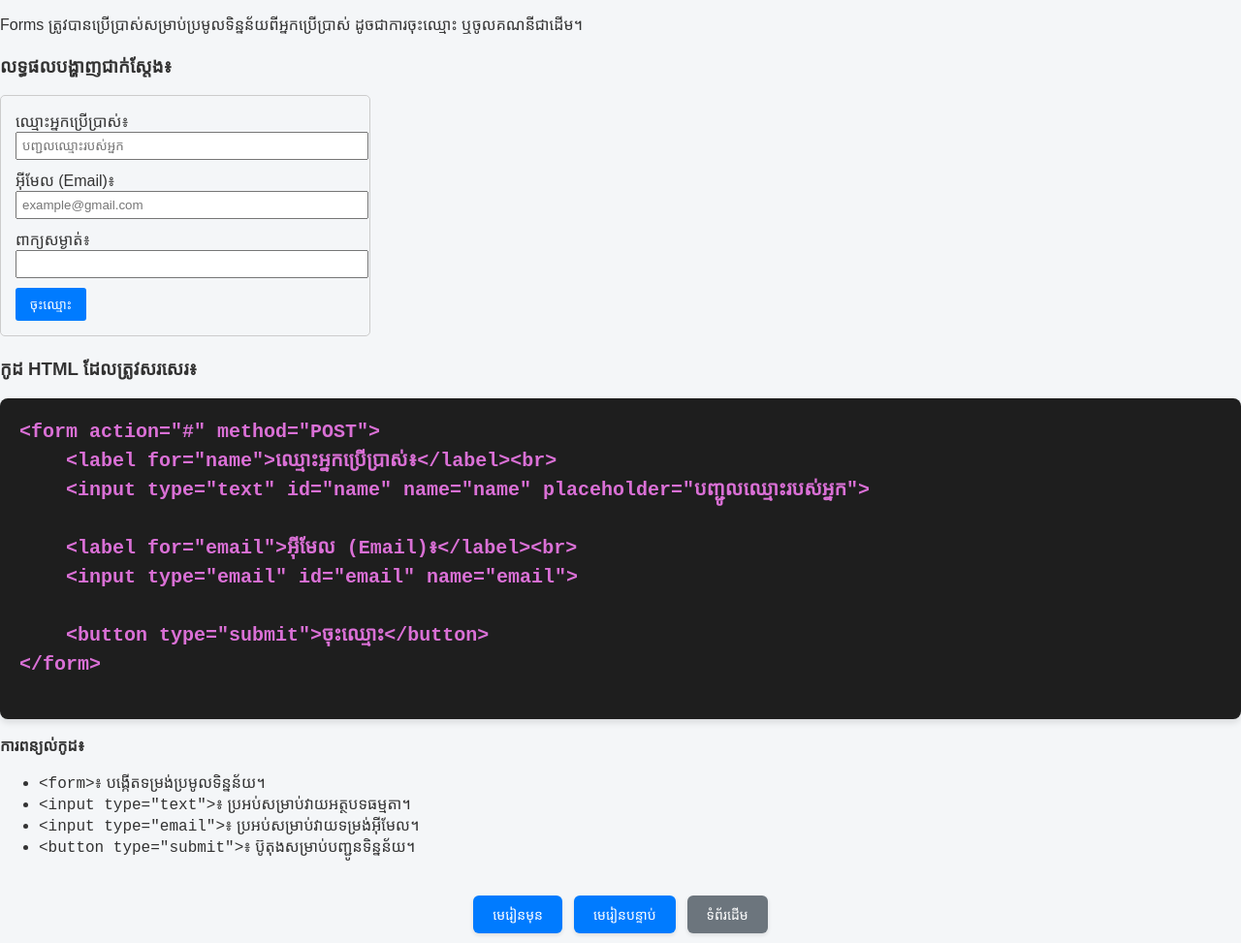
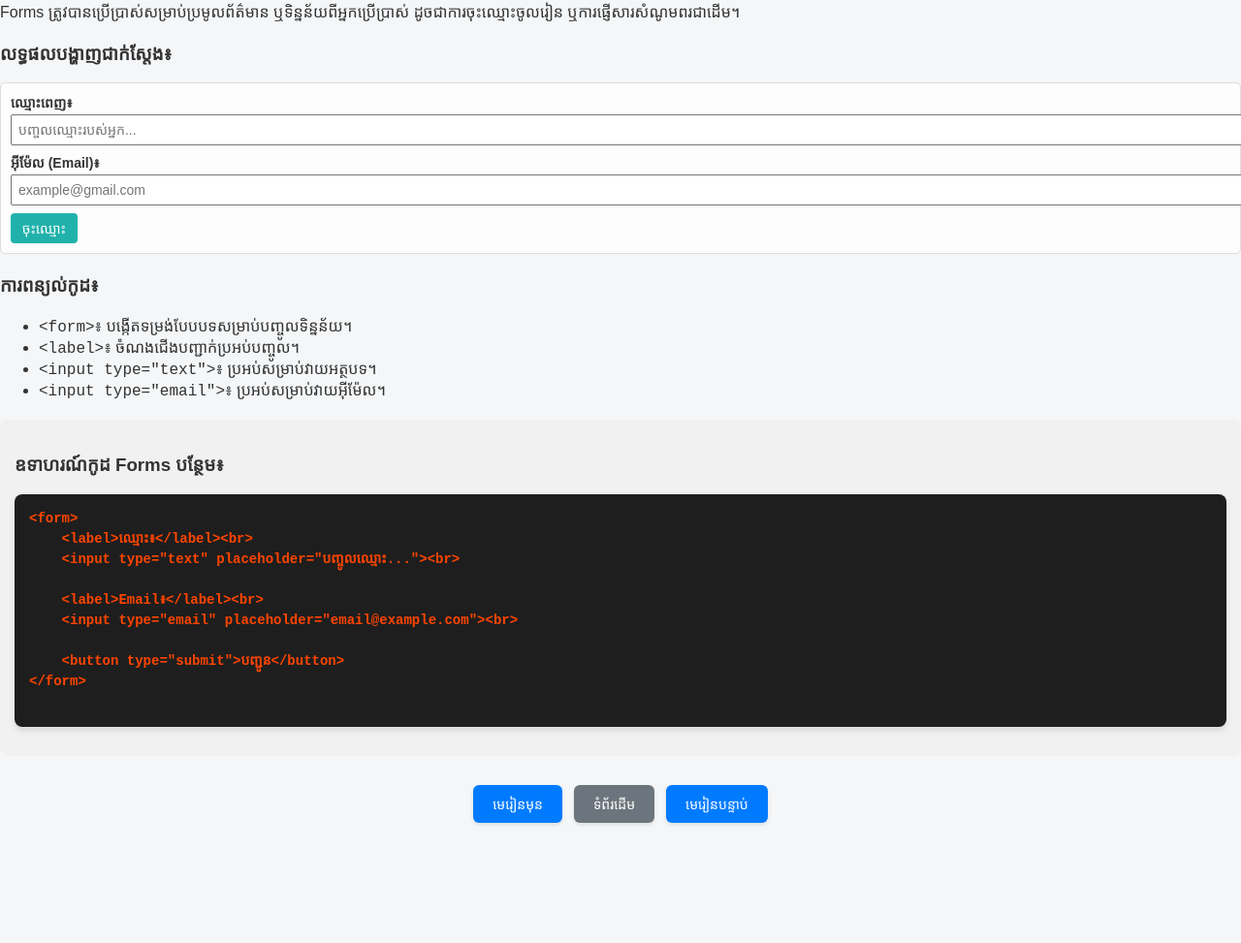
Before and after one commit to gemmidevtechvisionary-Gemstackbright/tech-education, a plain HTML site: page lesson6.html in a window 1280 px wide. Shown: the part 72-1045 px from the top of the page at 97% size. After the commit the page ends 931 px from the top, so only its background shows below. Drawn offline with Linux system fonts and the light colour scheme.

Commit message:
Update full code for lessons 5 and 6 with examples

```diff
--- a/lesson6.html
+++ b/lesson6.html
@@ -2,54 +2,53 @@
 <html lang="km">
 <head>
     <meta charset="UTF-8">
-    <title>មេរៀនទី ៦ - ការប្រើប្រាស់ Forms</title>
+    <meta name="viewport" content="width=device-width, initial-scale=1.0">
+    <title>មេរៀនទី ៦៖ ការប្រើប្រាស់ Forms</title>
     <link rel="stylesheet" href="style.css">
 </head>
 <body>
-    <h1>មេរៀនទី ៦: ការប្រើប្រាស់ Forms (ទម្រង់បែបបទ)</h1>
-    <p>Forms ត្រូវបានប្រើប្រាស់សម្រាប់ប្រមូលទិន្នន័យពីអ្នកប្រើប្រាស់ ដូចជាការចុះឈ្មោះ ឬចូលគណនីជាដើម។</p>
+    <h2>មេរៀនទី ៦៖ ការប្រើប្រាស់ Forms (ទម្រង់បែបបទ)</h2>
+    <p>Forms ត្រូវបានប្រើប្រាស់សម្រាប់ប្រមូលព័ត៌មាន ឬទិន្នន័យពីអ្នកប្រើប្រាស់ ដូចជាការចុះឈ្មោះចូលរៀន ឬការផ្ញើសារសំណូមពរជាដើម។</p>
 
     <h3>លទ្ធផលបង្ហាញជាក់ស្តែង៖</h3>
-    <form action="#" method="POST" style="margin-bottom: 20px; border: 1px solid #ccc; padding: 15px; border-radius: 5px; max-width: 350px;">
-        <div style="margin-bottom: 10px;">
-            <label for="name">ឈ្មោះអ្នកប្រើប្រាស់៖</label><br>
-            <input type="text" id="name" name="name" placeholder="បញ្ជូលឈ្មោះរបស់អ្នក" style="width: 100%; padding: 5px;">
-        </div>
-        <div style="margin-bottom: 10px;">
-            <label for="email">អ៊ីមែល (Email)៖</label><br>
-            <input type="email" id="email" name="email" placeholder="example@gmail.com" style="width: 100%; padding: 5px;">
-        </div>
-        <div style="margin-bottom: 10px;">
-            <label for="password">ពាក្យសម្ងាត់៖</label><br>
-            <input type="password" id="password" name="password" style="width: 100%; padding: 5px;">
-        </div>
-        <button type="submit" style="padding: 8px 15px; background: #007bff; color: white; border: none; border-radius: 3px;">ចុះឈ្មោះ</button>
+    <form style="margin-bottom: 15px; font-size: 14px; background: #fdfdfd; padding: 10px; border: 1px solid #ddd; border-radius: 5px;">
+        <label><b>ឈ្មោះពេញ៖</b></label><br>
+        <input type="text" placeholder="បញ្ចូលឈ្មោះរបស់អ្នក..." style="width: 100%; padding: 6px; margin-top: 3px; margin-bottom: 8px; font-size: 14px;"><br>
+
+        <label><b>អុីម៉ែល (Email)៖</b></label><br>
+        <input type="email" placeholder="example@gmail.com" style="width: 100%; padding: 6px; margin-top: 3px; margin-bottom: 8px; font-size: 14px;"><br>
+
+        <button type="submit" style="padding: 6px 12px; background-color: #20b2aa; color: white; border: none; border-radius: 4px; font-size: 14px;">ចុះឈ្មោះ</button>
     </form>
 
-    <h3>កូដ HTML ដែលត្រូវសរសេរ៖</h3>
-    <pre style="background-color: #1e1e1e; padding: 20px; border-radius: 8px; overflow-x: auto;">
-<code style="color: #da70d6; font-weight: bold; font-size: 20px; display: block;">&lt;form action="#" method="POST"&gt;
-    &lt;label for="name"&gt;ឈ្មោះអ្នកប្រើប្រាស់៖&lt;/label&gt;&lt;br&gt;
-    &lt;input type="text" id="name" name="name" placeholder="បញ្ជូលឈ្មោះរបស់អ្នក"&gt;
+    <h3>ការពន្យល់កូដ៖</h3>
+    <ul>
+        <li><code>&lt;form&gt;</code>៖ បង្កើតទម្រង់បែបបទសម្រាប់បញ្ចូលទិន្នន័យ។</li>
+        <li><code>&lt;label&gt;</code>៖ ចំណងជើងបញ្ជាក់ប្រអប់បញ្ចូល។</li>
+        <li><code>&lt;input type="text"&gt;</code>៖ ប្រអប់សម្រាប់វាយអត្ថបទ។</li>
+        <li><code>&lt;input type="email"&gt;</code>៖ ប្រអប់សម្រាប់វាយអ៊ីម៉ែល។</li>
+    </ul>
 
-    &lt;label for="email"&gt;អ៊ីមែល (Email)៖&lt;/label&gt;&lt;br&gt;
-    &lt;input type="email" id="email" name="email"&gt;
+    <!-- កូដឧទាហរណ៍នៅខាងក្រោមបង្អស់ -->
+    <div style="margin-top: 20px; padding: 15px; background-color: #f1f1f1; border-radius: 8px;">
+        <h3>ឧទាហរណ៍កូដ Forms បន្ថែម៖</h3>
+        <pre style="background-color: #1e1e1e; padding: 15px; border-radius: 8px; overflow-x: auto;">
+<code style="color: #ff4500; font-weight: bold; font-size: 14px; display: block;">&lt;form&gt;
+    &lt;label&gt;ឈ្មោះ៖&lt;/label&gt;&lt;br&gt;
+    &lt;input type="text" placeholder="បញ្ចូលឈ្មោះ..."&gt;&lt;br&gt;
 
-    &lt;button type="submit"&gt;ចុះឈ្មោះ&lt;/button&gt;
+    &lt;label&gt;Email៖&lt;/label&gt;&lt;br&gt;
+    &lt;input type="email" placeholder="email@example.com"&gt;&lt;br&gt;
+
+    &lt;button type="submit"&gt;បញ្ជូន&lt;/button&gt;
 &lt;/form&gt;</code>
 </pre>
-    <p><strong>ការពន្យល់កូដ៖</strong></p>
-    <ul>
-        <li><code>&lt;form&gt;</code>៖ បង្កើតទម្រង់ប្រមូលទិន្នន័យ។</li>
-        <li><code>&lt;input type="text"&gt;</code>៖ ប្រអប់សម្រាប់វាយអត្ថបទធម្មតា។</li>
-        <li><code>&lt;input type="email"&gt;</code>៖ ប្រអប់សម្រាប់វាយទម្រង់អ៊ីមែល។</li>
-        <li><code>&lt;button type="submit"&gt;</code>៖ ប៊ូតុងសម្រាប់បញ្ជូនទិន្នន័យ។</li>
-    </ul>
+    </div>
 
-    <div class="nav-links">
+    <div class="nav-links" style="margin-top: 20px;">
         <a href="lesson5.html">មេរៀនមុន</a>
+        <a href="lessons.html">ទំព័រដើម</a>
         <a href="lesson7.html">មេរៀនបន្ទាប់</a>
-        <a href="lessons.html">ទំព័រដើម</a>
     </div>
 </body>
 </html>
```
Also changed, not shown: lesson5.html (+29 -38 lines), lesson8.html (+1 -1 lines).
